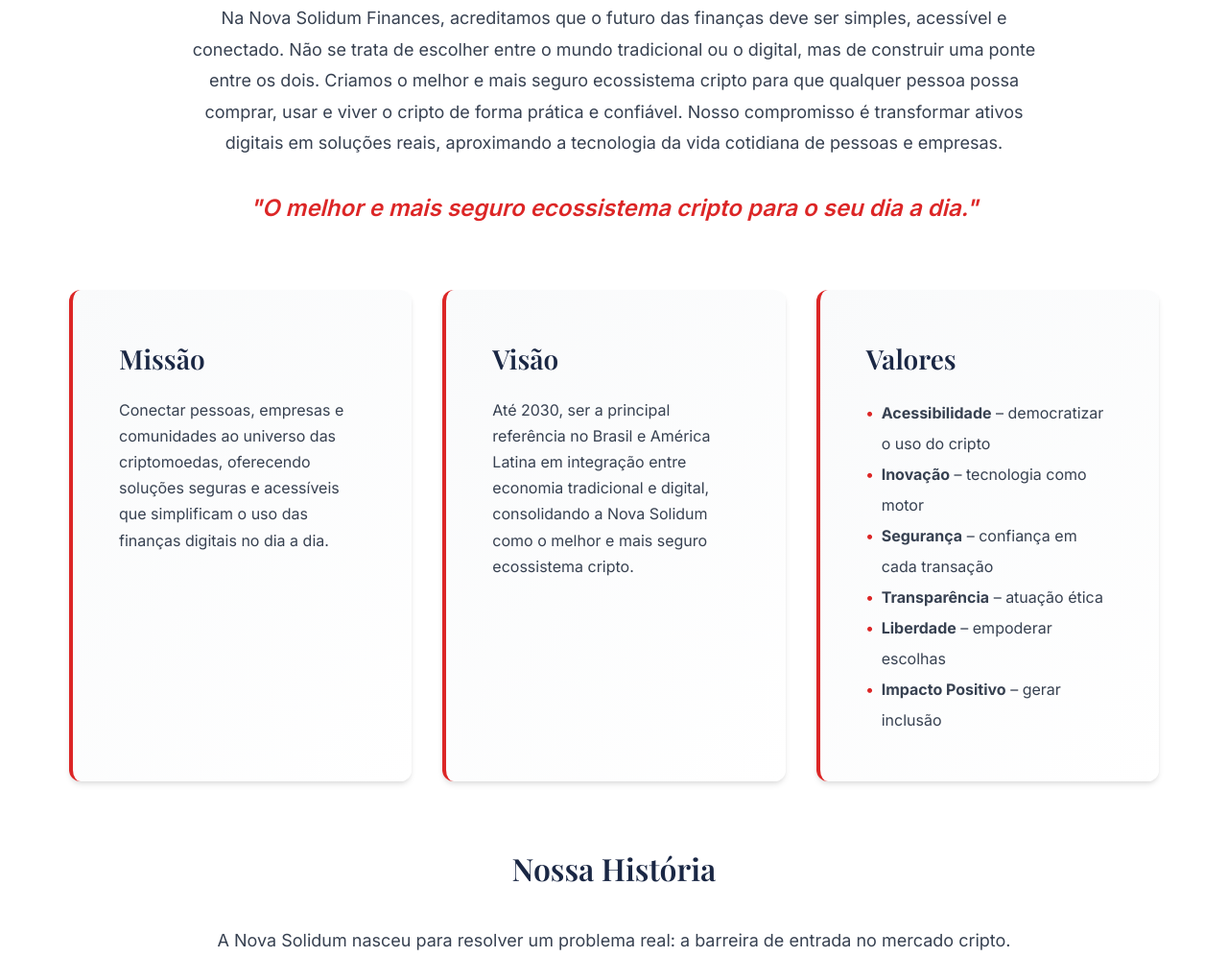
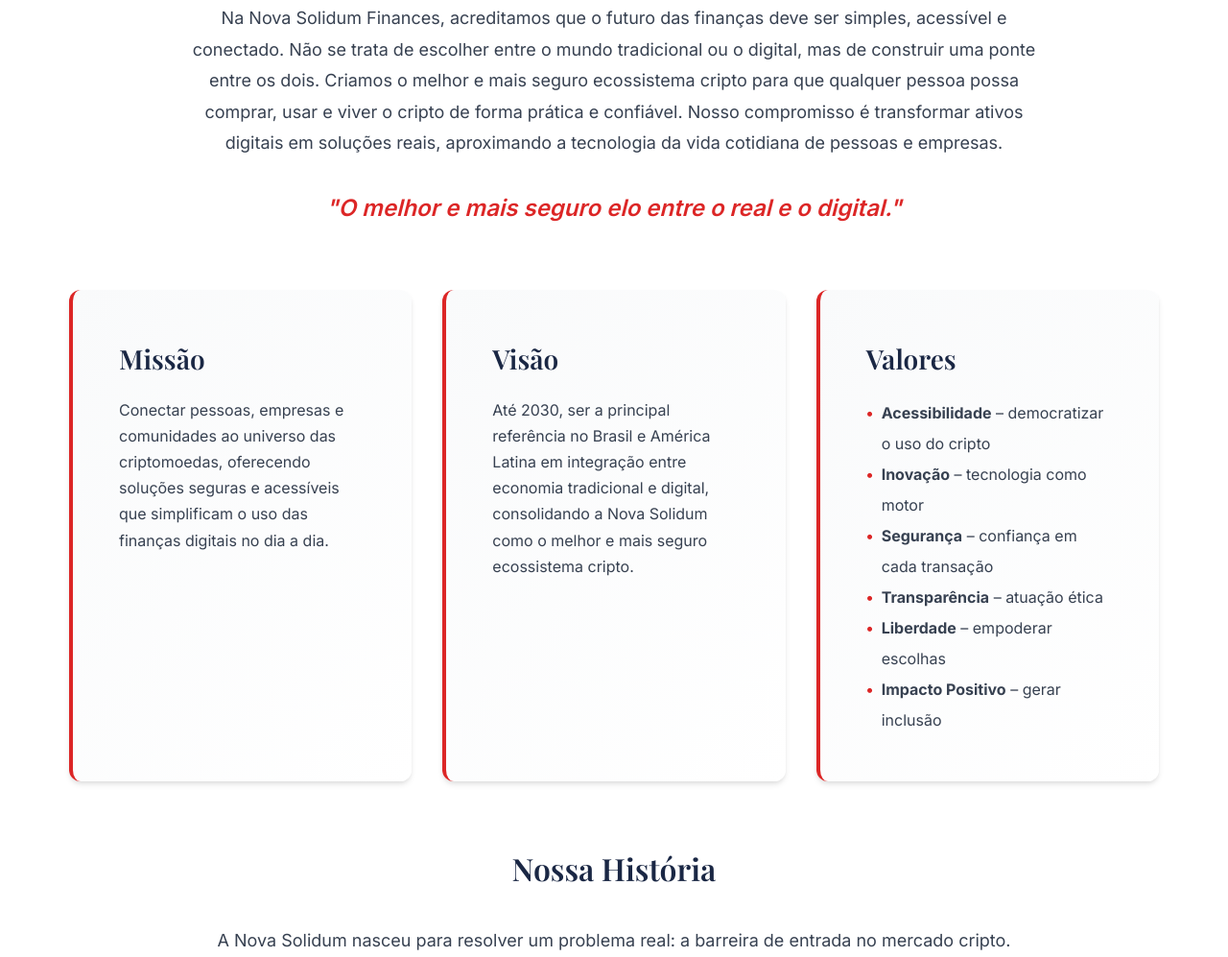
Before and after one commit to JonasArcuri/nova-solidum, a plain HTML site: page index.html in a window 1280 px wide. Shown: the part 2221-3218 px from the top of the page at 96% size. Drawn offline with nearby package versions, Linux system fonts and the light colour scheme; no server answers.

Commit message:
ajuste frase elo

```diff
--- a/index.html
+++ b/index.html
@@ -297,7 +297,7 @@
                     Na Nova Solidum Finances, acreditamos que o futuro das finanças deve ser simples, acessível e conectado. Não se trata de escolher entre o mundo tradicional ou o digital, mas de construir uma ponte entre os dois. Criamos o melhor e mais seguro ecossistema cripto para que qualquer pessoa possa comprar, usar e viver o cripto de forma prática e confiável. Nosso compromisso é transformar ativos digitais em soluções reais, aproximando a tecnologia da vida cotidiana de pessoas e empresas.
                 </p>
                 <p class="about-highlight">
-                    "O melhor e mais seguro ecossistema cripto para o seu dia a dia."
+                    "O melhor e mais seguro elo entre o real e o digital."
                 </p>
             </div>
 
```
